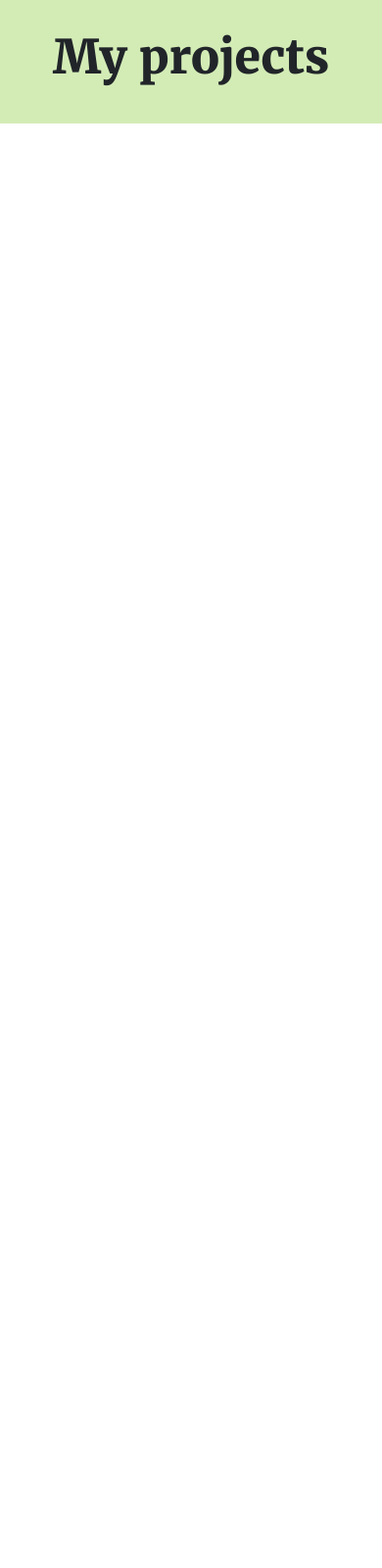
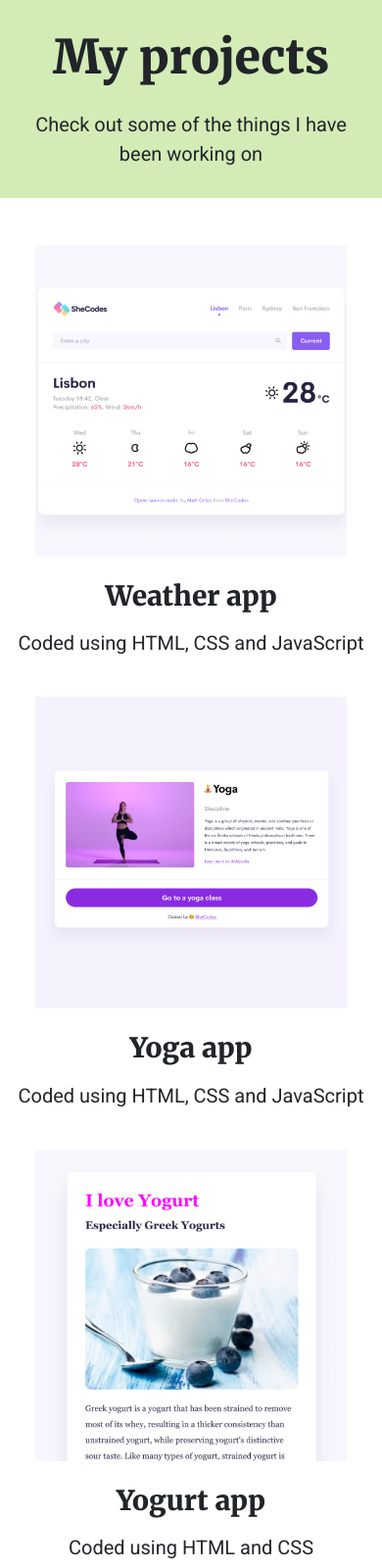
Before and after one commit to lauratindley/portfolio-website, a plain HTML site: page work.html in a window 390 px wide. Shown: the top 1600 px of the page at 98% size. Before the commit the page ends 844 px from the top, so only its background shows below. Drawn offline with nearby package versions, Linux system fonts and the light colour scheme.

Commit message:
added my projects page

```diff
--- a/src/styles.css
+++ b/src/styles.css
@@ -15,9 +15,15 @@ h2 {
   font-size: 48px;
 }
 h3 {
+  font-family: var(--secondary-font-family);
   font-size: 36px;
 }
+h4 {
+  font-family: var(--primary-font-family);
+  font-size: 28px;
+}
 p {
+  font-family: var(--secondary-font-family);
   font-size: 28px;
 }
 
@@ -40,22 +46,11 @@ p {
   padding: 120px 30px 10px 30px;
 }
 
-.hero h3,
-p {
-  font-family: var(--secondary-font-family);
-}
-
-.intro-text {
-  font-family: var(--secondary-font-family);
-  font-size: 20px;
-  margin-top: 100px;
-}
-
 .container {
   max-width: 1200px;
 }
 .descriptive-text {
-  font-size: 18px;
+  font-size: 20px;
 }
 
 .btn-projects {
@@ -82,7 +77,6 @@ footer,
     text-align: center;
     margin-bottom: 30px;
   }
-
   .about-me {
     text-align: center;
   }
--- a/work.html
+++ b/work.html
@@ -30,6 +30,50 @@
   <body>
     <div class="banner">
       <h2>My projects</h2>
+      <p class="descriptive-text mt-4 mb-0">
+        Check out some of the things I have been working on
+      </p>
     </div>
+    <div class="container mt-4">
+      <div class="row">
+        <div class="col-md-6">
+          <img src="images/weather.png" class="img-fluid p-4" alt="" />
+
+          <h4 class="text-center">Weather app</h4>
+          <p class="descriptive-text text-center muted mt-3">
+            Coded using HTML, CSS and JavaScript
+          </p>
+        </div>
+        <div class="col-md-6">
+          <img src="images/yoga.png" class="img-fluid p-4" alt="" />
+
+          <h4 class="text-center">Yoga app</h4>
+          <p class="descriptive-text text-center muted mt-3">
+            Coded using HTML, CSS and JavaScript
+          </p>
+        </div>
+      </div>
+      <div class="row">
+        <div class="col-md-6">
+          <img src="images/yogurt.png" class="img-fluid p-4" alt="" />
+
+          <h4 class="text-center">Yogurt app</h4>
+          <p class="descriptive-text text-center muted mt-3">
+            Coded using HTML and CSS
+          </p>
+        </div>
+        <div class="col-md-6">
+          <img src="images/translation.png" class="img-fluid p-4" alt="" />
+
+          <h4 class="text-center">Translation app</h4>
+          <p class="descriptive-text text-center muted mt-3">
+            Coded using HTML, CSS with React
+          </p>
+        </div>
+      </div>
+    </div>
+    <footer class="mt-4">
+      <a href="/contact.html" class="btn btn-styling shadow">Contact me</a>
+    </footer>
   </body>
 </html>
```
Also changed, not shown: index.html (+1 -1 lines), images/translation.png (added).
